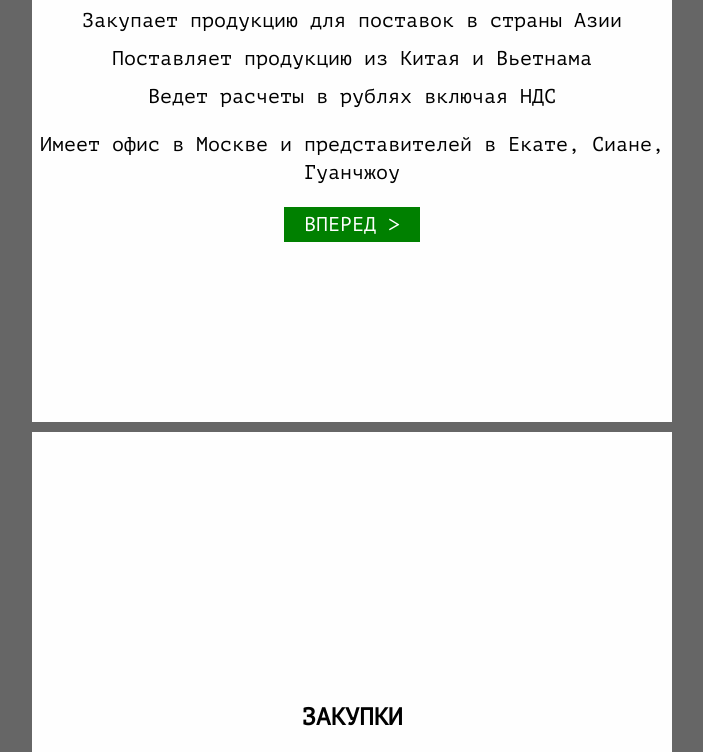
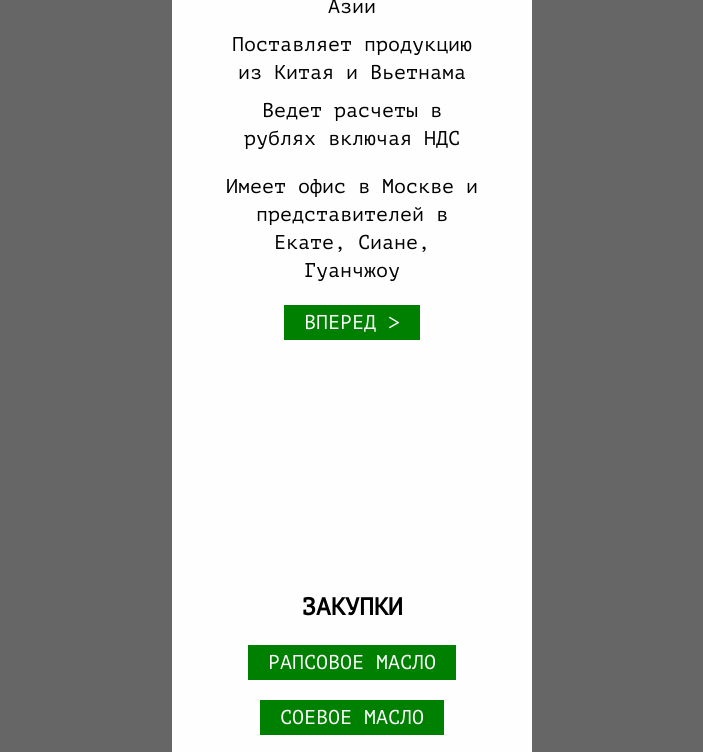
Before and after one commit to dmi3gm/vtestf, a plain HTML site: page ru.html in a window 1280 px wide. Shown: the part 373-1125 px from the top of the page, without its empty margins (288-991 px from the left). Drawn offline with Linux system fonts and the light colour scheme.

Commit message:
update style.css

```diff
--- a/css/style.css
+++ b/css/style.css
@@ -34,7 +34,7 @@ html, body {
 	min-height: 100vh;
 	background-color: #666;
 	display: flex;
-	padding: 5px;
+	padding: 0px;
 }
 .fullscreen_bg {
 	background: url("../8.png") center / cover no repeat fixed;
@@ -45,13 +45,13 @@ html, body {
 	background-color: fefefe;
 	flex: 1 1 auto;
 	width: 100%;
-	max-width: 640;
+	max-width: 360;
 	margin: 0px auto;
 	text-align: center;
 	display: flex;
 	flex-direction: column;
 	justify-content: center;
-	padding: 0px 0px;
+	padding: 0px 50px;
 	}
 .fullscreen_title{
 font-size: 4em;
```
